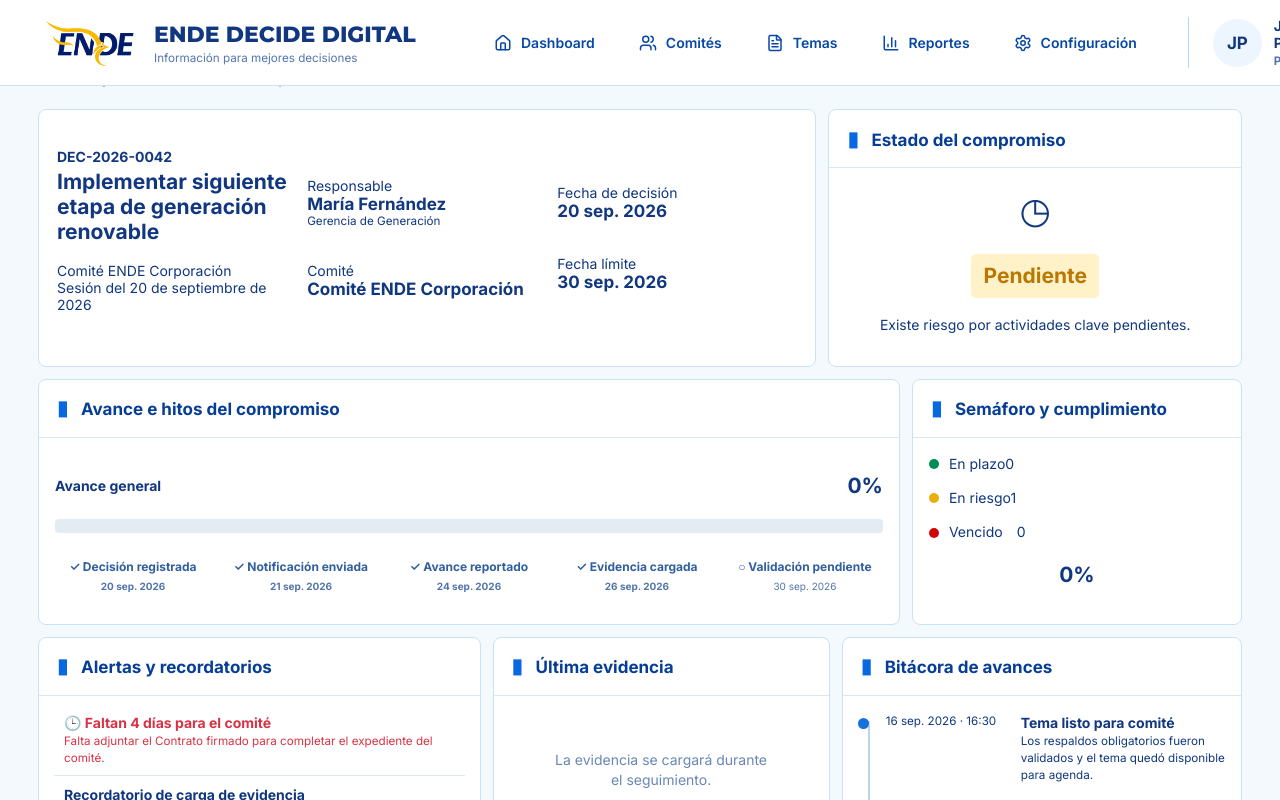
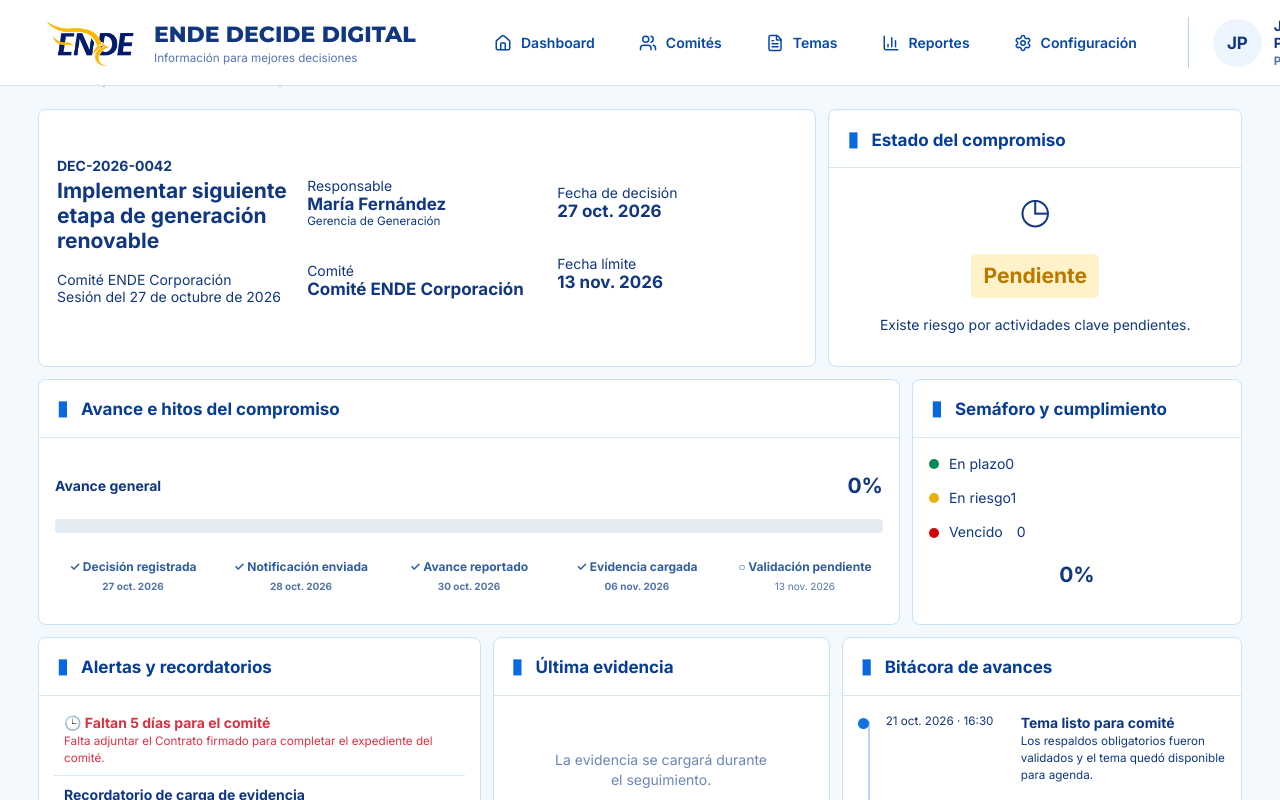
Before and after one commit to KurtGuardia/Ende-decide, a Next.js app: page /seguimiento/DEC-2026-0042 in a window 1280 px wide. Shown: the top 800 px of the page. Built offline with nearby package versions, Linux system fonts and the light colour scheme.

Commit message:
updated dates

```diff
--- a/app/comites/ende-corporacion/page.tsx
+++ b/app/comites/ende-corporacion/page.tsx
@@ -65,8 +65,8 @@
           [
             CalendarDays,
             'Fecha de la reunión',
-            'Sáb 20',
-            'septiembre 2026',
+            'Mar 27',
+            'octubre 2026',
           ],
           [
             Clock3,
--- a/app/dashboard/page.tsx
+++ b/app/dashboard/page.tsx
@@ -21,12 +21,12 @@
 
   return <Shell>
     <PageTitle title='Dashboard Presidencia' subtitle='Visión ejecutiva del estado de los comités, temas y decisiones en ENDE Corporación.' actions={<span>Últimos 3 meses　⌄</span>} />
-    <div className='kpis'>{kpis.map(([X, label, value, style]) => { const Icon = X as typeof Target; return <div className={'kpi ' + style} key={String(label)}><Icon className='kicon' size={32} /><h4>{String(label)}</h4><strong>{String(value)}</strong><p>↑ +6%　vs. periodo anterior</p>{label === 'Cumplimiento general' && <div className='progress'><i style={{ width: closed ? '81%' : '78%' }} /></div>}</div> })}<Link href='/comites/ende-corporacion' className='kpi purple'><CalendarDays className='kicon' size={32} /><h4>Próximo comité</h4><strong>4 días</strong><p>20 sep. 2026<br /><b>Comité ENDE Corporación</b></p></Link></div>
+    <div className='kpis'>{kpis.map(([X, label, value, style]) => { const Icon = X as typeof Target; return <div className={'kpi ' + style} key={String(label)}><Icon className='kicon' size={32} /><h4>{String(label)}</h4><strong>{String(value)}</strong><p>↑ +6%　vs. periodo anterior</p>{label === 'Cumplimiento general' && <div className='progress'><i style={{ width: closed ? '81%' : '78%' }} /></div>}</div> })}<Link href='/comites/ende-corporacion' className='kpi purple'><CalendarDays className='kicon' size={32} /><h4>Próximo comité</h4><strong>5 días</strong><p>27 oct. 2026<br /><b>Comité ENDE Corporación</b></p></Link></div>
     <div className='grid dashboard-grid'>
-      <Card title='Alertas críticas' action={<a>Ver todas (8)</a>}><div className='list'>{alerts.map((alert, index) => <div className='listitem' key={alert}><AlertTriangle size={15} className='status-critical' /><span>{alert}<small>　{16 + index} sep. 2026</small></span><ChevronRight size={17} className='arrow' /></div>)}</div></Card>
+      <Card title='Alertas críticas' action={<a>Ver todas (8)</a>}><div className='list'>{alerts.map((alert, index) => <div className='listitem' key={alert}><AlertTriangle size={15} className='status-critical' /><span>{alert}<small>　{22 + index} oct. 2026</small></span><ChevronRight size={17} className='arrow' /></div>)}</div></Card>
       <Card title='Cumplimiento por gerencia/filial' action={<a>Ver detalle</a>}><div className='list'>{[['Corporación', 85], ['Generación', closed ? 100 : 72], ['Transmisión', 90], ['Distribución', 68], ['Comercialización', 76], ['Energías Renovables', 88], ['Servicios Corporativos', 70]].map(([name, percentage]) => <div className='listitem' key={String(name)}><span style={{ width: 120 }}>{name}</span><div className='progress'><i style={{ width: `${percentage}%` }} /></div><b>{percentage}%</b></div>)}</div></Card>
       <Card title='Temas que requieren decisión' action={<a>Ver todos ({closed ? '26' : '27'})</a>}><div className='tablewrap'><table><thead><tr><th>Tema / Asunto</th><th>Gerencia</th><th>Prioridad</th><th>Días</th></tr></thead><tbody>{pendingTopics.map((row, index) => <tr key={row[0]}><td>{row[0] === 'DEC-2026-0042' ? <Link href='/temas/DEC-2026-0042' className='table-link'>{row[1]}</Link> : row[1]}</td><td>{row[2]}</td><td><Badge kind={row[3] === 'Alta' ? 'red' : row[3] === 'Media' ? 'amber' : 'blue'}>{row[3]}</Badge></td><td>{index + 4}</td></tr>)}</tbody></table></div></Card>
-      <Card title='Próxima reunión del Comité ENDE Corporación'><div className='meeting'><div className='meeting-row'><div className='dateblock'>Sáb <strong>20</strong><small>SEP 2026</small></div><div className='meeting-details'><span><Clock3 size={15} />09:00 - 12:00</span><span><MapPin size={15} />Sala de Directorio<br />ENDE Corporación</span><span><Users size={15} />8 miembros confirmados</span></div></div><Link className='btn full' href='/comites/ende-corporacion'>Ver agenda <ChevronRight size={16} /></Link></div></Card>
+      <Card title='Próxima reunión del Comité ENDE Corporación'><div className='meeting'><div className='meeting-row'><div className='dateblock'>Mar <strong>27</strong><small>OCT 2026</small></div><div className='meeting-details'><span><Clock3 size={15} />09:00 - 12:00</span><span><MapPin size={15} />Sala de Directorio<br />ENDE Corporación</span><span><Users size={15} />8 miembros confirmados</span></div></div><Link className='btn full' href='/comites/ende-corporacion'>Ver agenda <ChevronRight size={16} /></Link></div></Card>
     </div>
     <div className='ai'><div className='ai-summary'><div className='ai-title'><h3><Bot size={19} /> IA asistiva</h3><button className='btn ai-chat' onClick={() => setChat(true)}><Bot size={15} />Chat</button></div><small>Análisis rápido para la toma de decisiones</small><div className='summary'><b>Resumen generado con apoyo de IA — sujeto a validación humana</b><br />{closed ? 'El compromiso DEC-2026-0042 fue validado y cerrado. El cumplimiento de Generación se actualizó a 100%.' : 'El cumplimiento general es de 78%, con mejoras en Transmisión y Energías Renovables. Se recomienda priorizar el tema de Generación Renovable Oriente y la resolución del contrato de Transmisión Norte.'}</div></div><div className='ai-list'><b>Principales riesgos detectados</b><p><AlertTriangle />Retrasos en proyectos de generación renovable.</p><p><AlertTriangle />Demoras en aprobaciones contractuales.</p><p><AlertTriangle />Riesgo reputacional ambiental.</p></div><div className='ai-list'><b>Acciones sugeridas</b><p><CheckCircle2 />{closed ? 'Mantener evidencia del cierre.' : 'Priorizar decisiones pendientes.'}</p><p><CheckCircle2 />Dar seguimiento a compromisos vencidos.</p><p><CheckCircle2 />Solicitar estado de proyectos en riesgo.</p><Badge kind={closed ? 'green' : decided ? 'amber' : 'blue'}>{closed ? 'Cumplido' : topicStatus}</Badge></div></div>
     {chat && <AssistiveModal onClose={() => setChat(false)} />}
--- a/app/seguimiento/DEC-2026-0042/page.tsx
+++ b/app/seguimiento/DEC-2026-0042/page.tsx
@@ -49,7 +49,7 @@
               <p>
                 Comité ENDE Corporación
                 <br />
-                Sesión del 20 de septiembre de 2026
+                Sesión del 27 de octubre de 2026
               </p>
             </div>
             <div>
@@ -60,10 +60,10 @@
               Comité<strong>Comité ENDE Corporación</strong>
             </div>
             <div>
-              Fecha de decisión<strong>20 sep. 2026</strong>
+              Fecha de decisión<strong>27 oct. 2026</strong>
               <br />
               <br />
-              Fecha límite<strong>30 sep. 2026</strong>
+              Fecha límite<strong>13 nov. 2026</strong>
             </div>
           </div>
         </Card>
@@ -123,7 +123,7 @@
                 >
                   <b>{x}</b>
                   <small>
-                    {[20, 21, 24, 26, 30][i]} sep. 2026
+                    {['27 oct.', '28 oct.', '30 oct.', '06 nov.', '13 nov.'][i]} 2026
                   </small>
                 </div>
               ))}
@@ -168,7 +168,7 @@
                   'Compromiso cumplido',
                 ]
               : [
-                  '🕒 Faltan 4 días para el comité',
+                  '🕒 Faltan 5 días para el comité',
                   'Recordatorio de carga de evidencia',
                   'Recordatorio de avance',
                   'Notificación de decisión',
@@ -331,7 +331,7 @@
                 () =>
                   evidence({
                     name: n || 'Contrato firmado_sept.pdf',
-                    date: '26 sep. 2026',
+                    date: '06 nov. 2026',
                     note: 'Documentación de respaldo cargada durante la demo.',
                     author: 'María Fernández',
                   }),
--- a/app/temas/DEC-2026-0042/decision/page.tsx
+++ b/app/temas/DEC-2026-0042/decision/page.tsx
@@ -53,7 +53,7 @@
               <h2>Proyecto de Generación Renovable Oriente</h2>
               <div className='decision-context-meta'>
                 <span><Building2 size={15} /> Gerencia de Generación</span>
-                <span><CalendarDays size={15} /> Comité · 20 sep. 2026</span>
+                <span><CalendarDays size={15} /> Comité · 27 oct. 2026</span>
                 <span>Tema estratégico</span>
               </div>
             </div>
@@ -63,7 +63,7 @@
           <div className='panel soft'>
             <b>Comité ENDE Corporación</b>
             <p>
-              Sábado, 20 de septiembre de 2026
+              Martes, 27 de octubre de 2026
               <br />
               09:00 - 12:00
               <br />
@@ -100,7 +100,7 @@
               </label>
               <label>
                 Fecha límite de cierre *
-                <input defaultValue='30/09/2026' />
+                <input defaultValue='13/11/2026' />
               </label>
               <label className='half'>
                 Indicador de cumplimiento *
--- a/app/temas/DEC-2026-0042/page.tsx
+++ b/app/temas/DEC-2026-0042/page.tsx
@@ -89,7 +89,7 @@
           <div>
             <CalendarDays />
             　Fecha de registro
-            <strong>16 sep. 2026</strong>
+            <strong>20 oct. 2026</strong>
           </div>
           <div>
             <UserRoundCheck />
@@ -383,7 +383,7 @@
                       {d[2]}
                     </Badge>
                   </td>
-                  <td>{i + 1} ago. 2026</td>
+                  <td>{i + 13} oct. 2026</td>
                   <td>Secretaría Técnica</td>
                 </tr>
               ))}
@@ -422,7 +422,7 @@
             </p>
             <p>
               <b>Responsable:</b> Gerencia de Generación　{' '}
-              <b>Plazo de cierre:</b> 30 sep. 2026　 <b>Indicador:</b>{' '}
+              <b>Plazo de cierre:</b> 13 nov. 2026　 <b>Indicador:</b>{' '}
               Etapa de generación renovable habilitada con requisitos validados
             </p>
           </>
--- a/components/ui.tsx
+++ b/components/ui.tsx
@@ -5,5 +5,5 @@
 export function Shell({children}:{children:React.ReactNode}){const path=usePathname();const{reset}=useDemo();const[menu,setMenu]=useState(false);return <><header><Link href="/dashboard" className="brand"><img src="/ende-logo.png" alt="ENDE Corporación"/><span><strong>ENDE DECIDE DIGITAL</strong><small>Información para mejores decisiones</small></span></Link><button className="menu-toggle" onClick={()=>setMenu(!menu)} aria-label="Abrir menú"><I.Menu size={21}/></button><nav className={menu?'open':''}>{nav.map(([href,label,X])=><Link onClick={()=>setMenu(false)} className={path===href?'active':''} href={href} key={label}><X size={18}/>{label}</Link>)}</nav><div className="profile"><b>JP</b><span>Juan Pérez<small>Presidencia</small></span></div></header><main>{children}</main><footer>ENDE DECIDE DIGITAL <i/> Información para mejores decisiones <span>ENDE Corporación　|　v1.0 <button onClick={reset}>Restablecer demo</button></span></footer></>}
 export function Card({title,children,className='' ,action}:{title?:React.ReactNode;children:React.ReactNode;className?:string;action?:React.ReactNode}){return <section className={'card '+className}>{title&&<div className="cardhead"><h3>{title}</h3>{action}</div>}{children}</section>}
 export function Badge({children,kind='blue'}:{children:React.ReactNode;kind?:string}){return <span className={'badge '+kind}>{children}</span>}
-export function PageTitle({title,subtitle,actions}:{title:string;subtitle?:string;actions?:React.ReactNode}){return <div className="title"><div><h1>{title}</h1>{subtitle&&<p>{subtitle}</p>}</div><div className="title-actions"><span>Miércoles, 16 de septiembre de 2026</span>{actions}</div></div>}
+export function PageTitle({title,subtitle,actions}:{title:string;subtitle?:string;actions?:React.ReactNode}){return <div className="title"><div><h1>{title}</h1>{subtitle&&<p>{subtitle}</p>}</div><div className="title-actions"><span>Jueves, 22 de octubre de 2026</span>{actions}</div></div>}
 export function Status({closed=false,risk=false}:{closed?:boolean;risk?:boolean}){return <Badge kind={closed?'green':risk?'amber':'blue'}>{closed?'Cumplido':risk?'En riesgo':'Listo para comité'}</Badge>}
--- a/data/demo-data.ts
+++ b/data/demo-data.ts
@@ -6,7 +6,7 @@
   committee: 'Comité ENDE Corporación',
   priority: 'Alta',
   responsible: 'María Fernández',
-  deadline: '30 sep. 2026',
+  deadline: '13 nov. 2026',
 }
 export const initialState: DemoState = {
   decisionRegistered: false,
@@ -23,7 +23,7 @@
   events: [
     {
       id: 'topic-ready',
-      date: '16 sep. 2026 · 16:30',
+      date: '21 oct. 2026 · 16:30',
       title: 'Tema listo para comité',
       detail:
         'Los respaldos obligatorios fueron validados y el tema quedó disponible para agenda.',
@@ -31,7 +31,7 @@
     },
     {
       id: 'documents-validated',
-      date: '16 sep. 2026 · 15:45',
+      date: '21 oct. 2026 · 15:45',
       title: 'Respaldos obligatorios validados',
       detail:
         'Se completó la revisión técnica, financiera, legal y de riesgos.',
```
Also changed, not shown: components/assistive-modal.tsx (+2 -2 lines), 1 other file (tests, documents, lock files or other folders).
